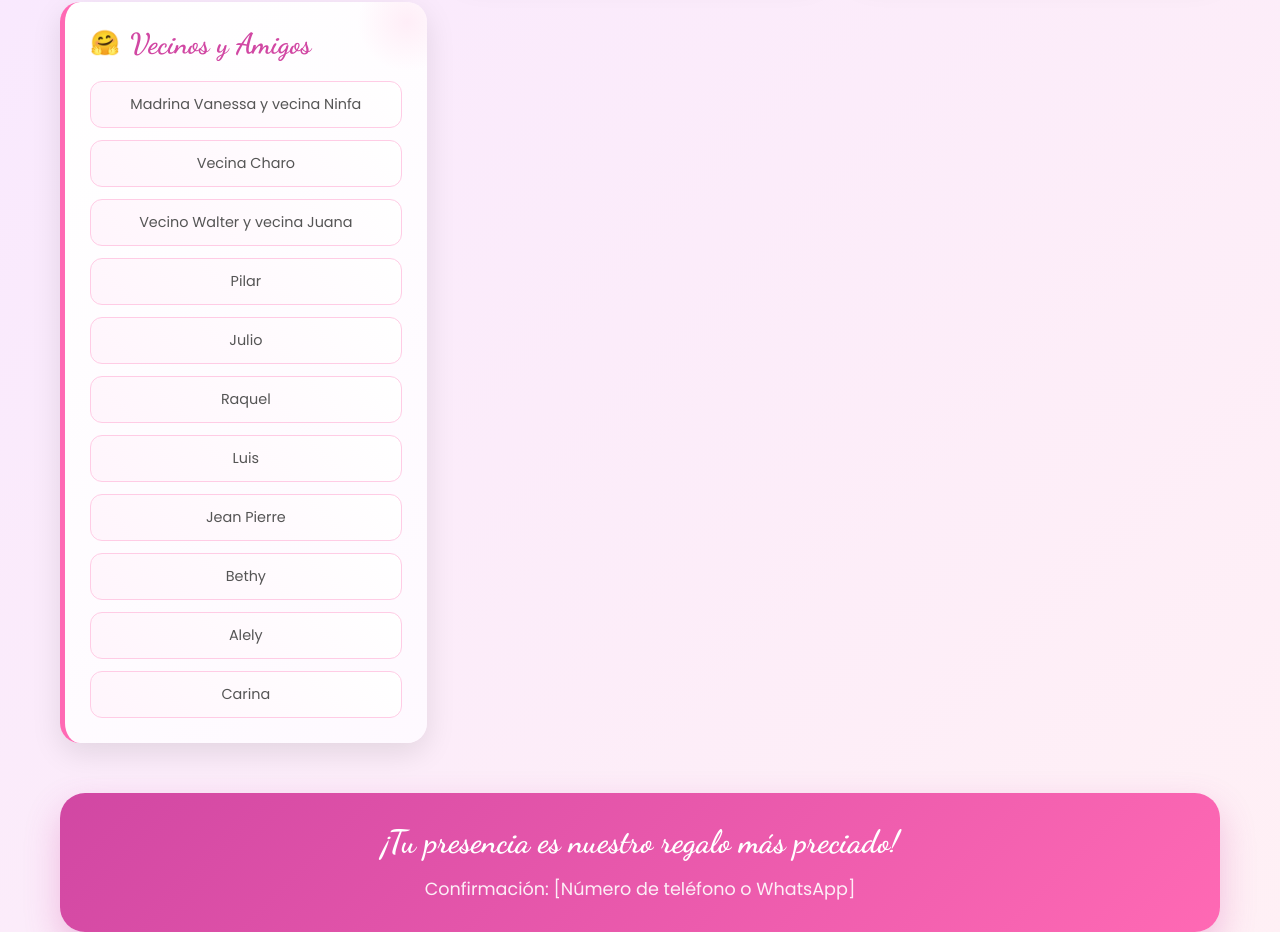
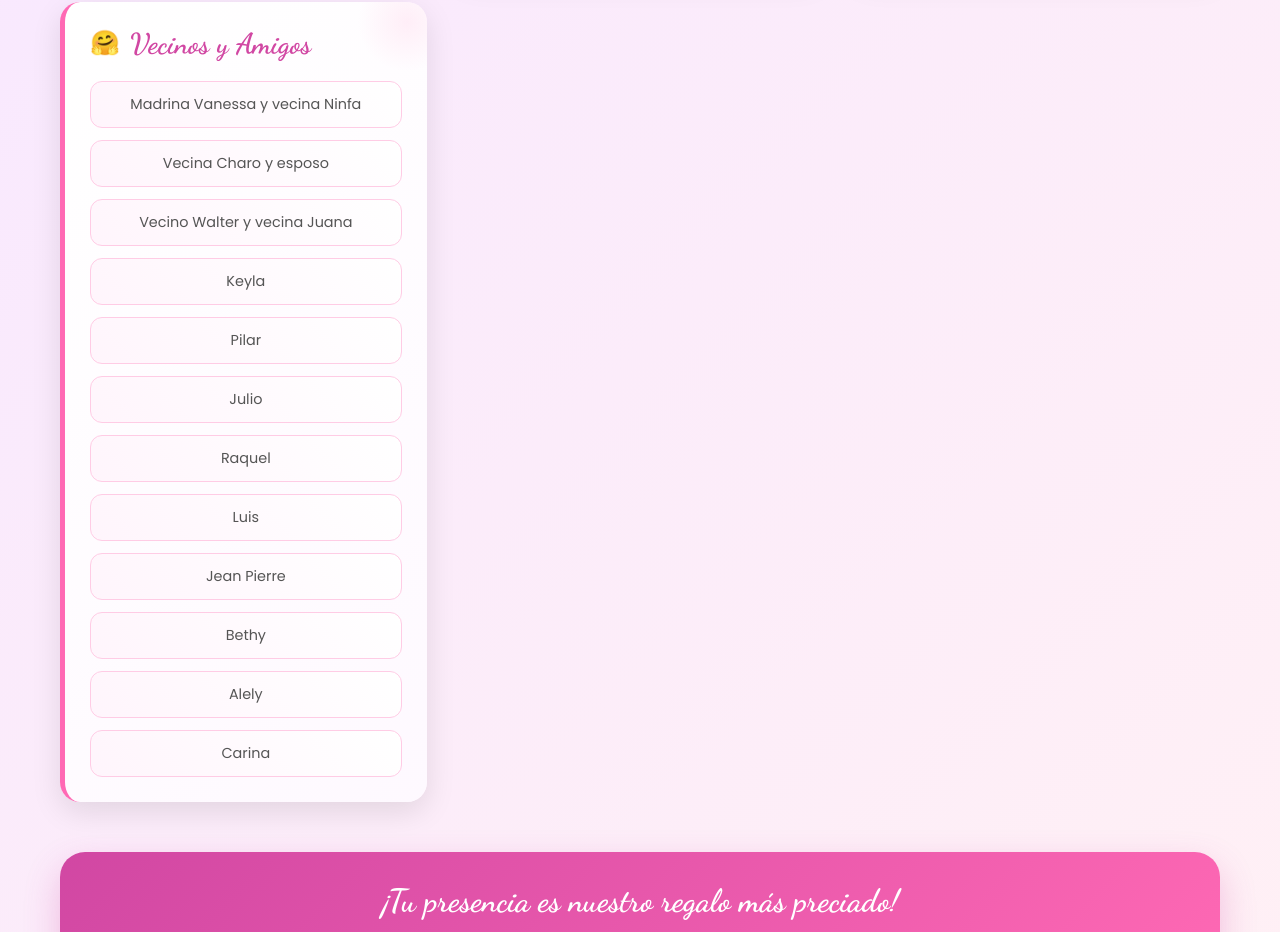
Before and after one commit to ProjectsNamix/babyshowervalentina, a plain HTML site: page index.html in a window 1280 px wide. Shown: the part 2897-3829 px from the top of the page. Drawn offline with Linux system fonts and the light colour scheme.

Commit message:
Update index.html

```diff
--- a/index.html
+++ b/index.html
@@ -401,8 +401,9 @@
                 </h3>
                 <div class="guest-grid">
                     <div class="guest-item">Madrina Vanessa y vecina Ninfa</div>
-                    <div class="guest-item">Vecina Charo</div>
+                    <div class="guest-item">Vecina Charo y esposo</div>
                     <div class="guest-item">Vecino Walter y vecina Juana</div>
+                    <div class="guest-item">Keyla</div>
                     <div class="guest-item">Pilar</div>
                     <div class="guest-item">Julio</div>
                     <div class="guest-item">Raquel</div>
```
